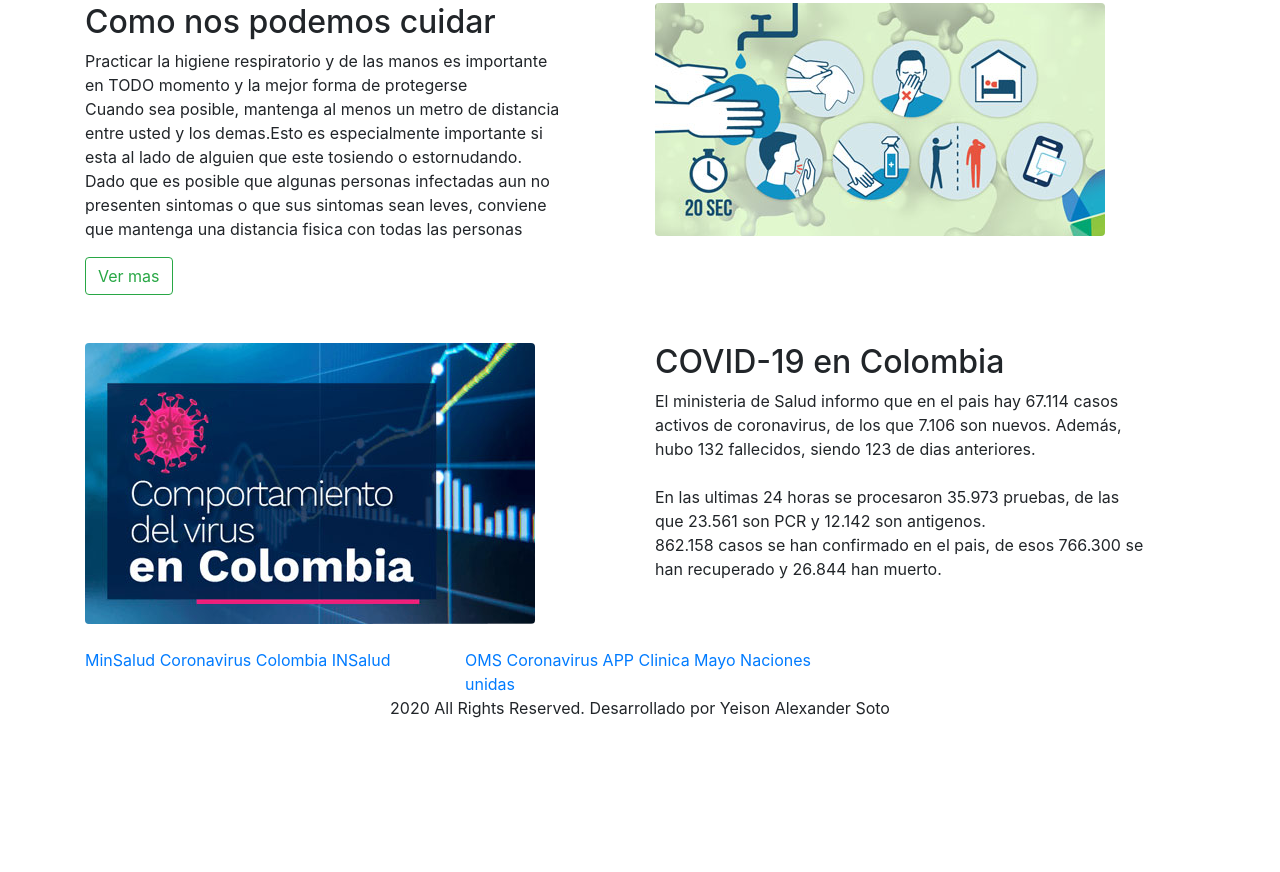
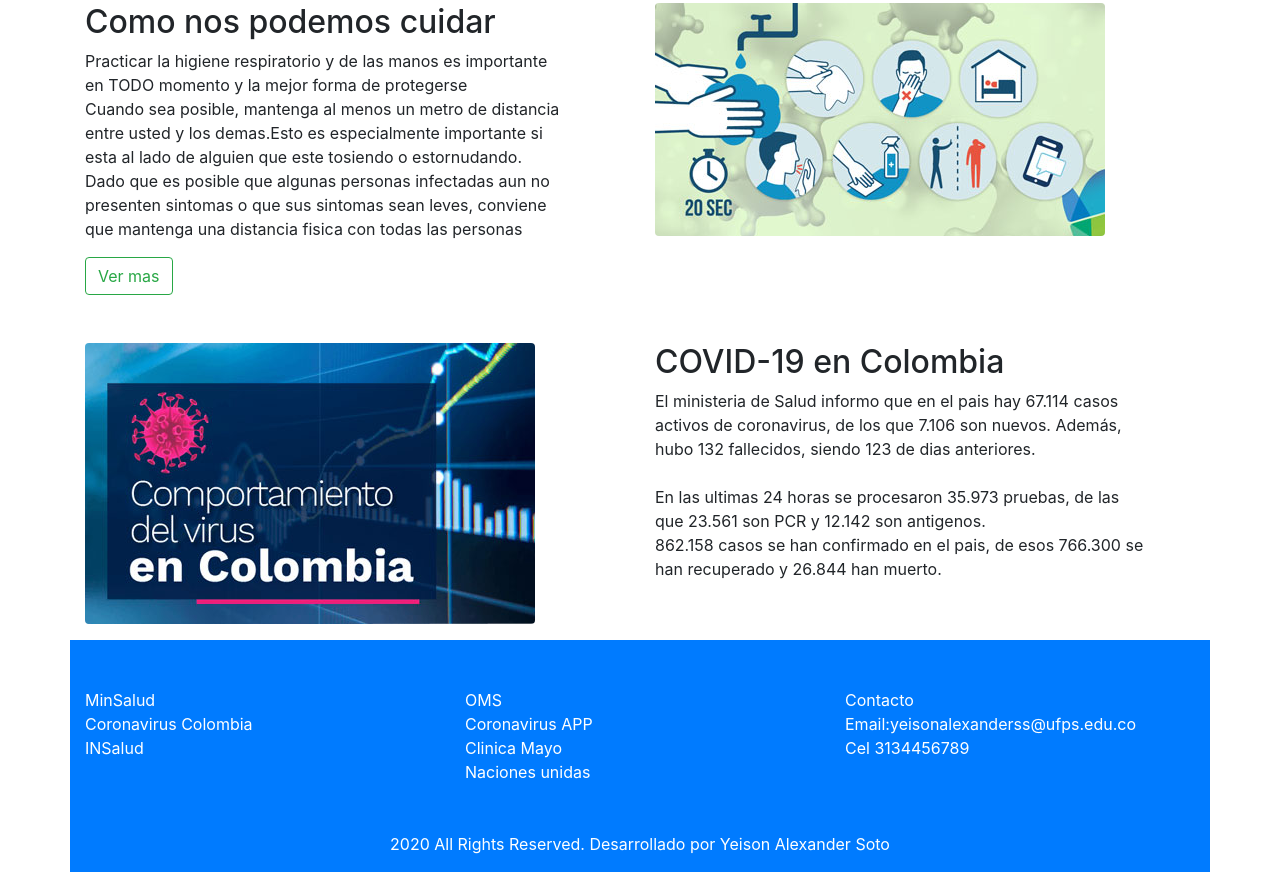
Before and after one commit to Yeison07/1erParcial1151648, a plain HTML site: page index.html in a window 1280 px wide. Shown: the part 900-1772 px from the top of the page. Before the commit the page ends 1636 px from the top, so only its background shows below. Drawn offline with nearby package versions, Linux system fonts and the light colour scheme.

Commit message:
footer terminado y añadir anclas

```diff
--- a/index.html
+++ b/index.html
@@ -24,10 +24,10 @@
         <div class="collapse navbar-collapse" id="navbarTogglerDemo01">
           <div class="navbar-nav mr-auto ml-auto ">
           <a class="nav-item nav-link" href="#">Home</a>
-          <a class="nav-item nav-link" href="#">Que es</a>
-          <a class="nav-item nav-link" href="#">Sintomas</a>
-          <a class="nav-item nav-link" href="#">Cuidados</a>
-          <a class="nav-item nav-link" href="#">Colombia</a>
+          <a class="nav-item nav-link" href="#covid1">Que es</a>
+          <a class="nav-item nav-link" href="#covid2">Sintomas</a>
+          <a class="nav-item nav-link" href="#covid3">Cuidados</a>
+          <a class="nav-item nav-link" href="#covid4">Colombia</a>
         </div>
         </div>
 
@@ -36,12 +36,13 @@
           <img src="imagenes/hiclipart.jpg" class="img-fluid rounded float-left " alt="Responsive image">
           <p class="h2 display-3 text-left">COVID 19</p>
         </nav>
+
       </div>
   </header>
       <div class="container">
 
 
-        <div class="row pt-5">
+        <div class="row pt-5" id="covid1">
           <div class="col-sm-12 col-md-6 col-lg-6">
                <p class="h2 display-5 text-left">Que es el COVID-19</p>
              <p> La covid-19 es la enfermedad infecciosa causada por el <br>
@@ -59,7 +60,7 @@
                </div>
 
           </div>
-          <div class="row pt-5">
+          <div class="row pt-5" id="covid2">
             <div class="col-sm-12 col-md-6 col-lg-6">
               <img src="imagenes/cuerpo1.jpg" class="img-fluid rounded float-left " alt="Responsive image">
             </div>
@@ -79,7 +80,7 @@
             </div>
           </div>
 
-          <div class="row pt-5">
+          <div class="row pt-5" id="covid3">
           <div class="col-sm-12 col-md-6 col-lg-6">
                <p class="h2 display-5 text-left">Como nos podemos cuidar</p>
              <p> Practicar la higiene respiratorio y de las manos es importante <br>
@@ -102,7 +103,7 @@
 
 
 
-              <div class="row pt-5">
+              <div class="row pt-5" id="covid4">
             <div class="col-sm-12 col-md-6 col-lg-6">
                <img src="imagenes/cuerpo3.jpg" class="img-fluid rounded float-left " alt="Responsive image">
             </div>
@@ -123,29 +124,33 @@
 
           </div>
 
-          <div class="container mt-4">
+          <div class="container mt-3 bg-primary text-white">
             <footer>
-            <div class="row">
+            <div class="row pt-5">
 
               <div class="col-sm-12 col-md-6 col-lg-4">
-                 <a href="#">MinSalud</a>
-                 <a href="#">Coronavirus Colombia</a>
-                 <a href="#">INSalud</a>
+                 <a href="#" class="text-white">MinSalud</a><br>
+                 <a href="#" class="text-white">Coronavirus Colombia</a><br>
+                 <a href="#" class="text-white">INSalud</a><br>
               </div>
 
                 <div class="col-sm-12 col-md-6 col-lg-4">
-                 <a href="#">OMS</a>
-                 <a href="#">Coronavirus APP</a>
-                 <a href="#">Clinica Mayo</a>
-                 <a href="#">Naciones unidas</a>
+                 <a href="#" class="text-white">OMS</a><br>
+                 <a href="#" class="text-white">Coronavirus APP</a><br>
+                 <a href="#" class="text-white">Clinica Mayo</a><br>
+                 <a href="#" class="text-white">Naciones unidas</a>
               </div>
 
                 <div class="col-sm-12 col-md-6 col-lg-4">
-                 <P></P>
+                 <P>Contacto<br>
+                  Email:yeisonalexanderss@ufps.edu.co<br>
+                  Cel 3134456789<br>
+                 </P>
+
               </div>
 
 
-              <div class="col-sm-12 col-md-12 col-lg-12">
+              <div class="col-sm-12 col-md-12 col-lg-12 pt-5">
                  <p class="text-center">2020 All Rights Reserved. Desarrollado por Yeison Alexander Soto</p>
               </div>
 
```
